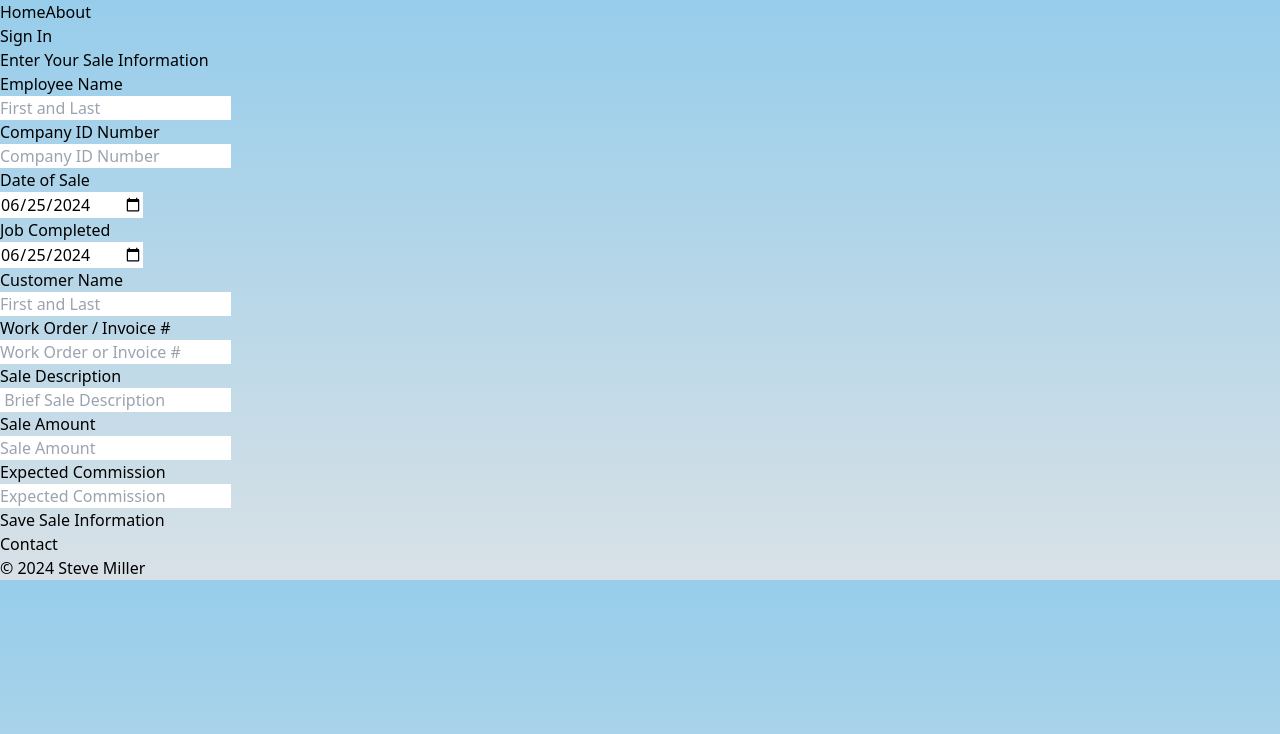
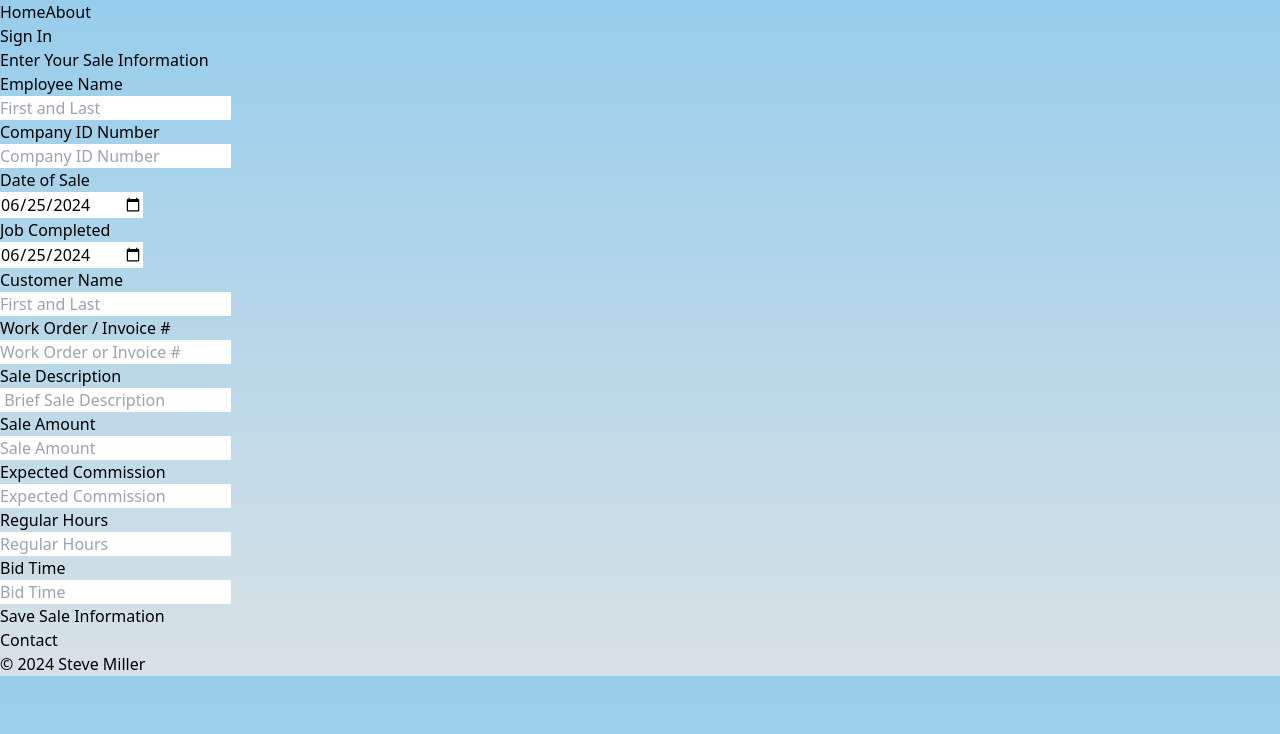
Before and after one commit to coding812/SpiffTracker, a React (Vite) app in the folder client/: page / in a window 1280 px wide. Shown: the top 734 px of the page. Built offline with nearby package versions, Linux system fonts and the light colour scheme.

Commit message:
added bid time and regular time to form, and admin panel as well as date to admin panel

```diff
--- a/client/src/components/AdminPanel.jsx
+++ b/client/src/components/AdminPanel.jsx
@@ -153,6 +153,9 @@ const AdminPanel = () => {
             <thead>
               <tr className="border-b hover:bg-muted/50 data-[state=selected]:bg-muted">
                 <th className="h-14 px-4 text-left font-medium text-muted-foreground">
+                  Date of Sale
+                </th>
+                <th className="h-14 px-4 text-left font-medium text-muted-foreground">
                   Employee Name
                 </th>
                 <th className="h-14 px-4 text-left font-medium text-muted-foreground">
@@ -167,6 +170,12 @@ const AdminPanel = () => {
                 <th className="h-14 px-4 text-left font-medium text-muted-foreground">
                   Commission
                 </th>
+                <th className="h-14 px-4 text-left font-medium text-muted-foreground">
+                  Regular Hours
+                </th>
+                <th className="h-14 px-4 text-left font-medium text-muted-foreground">
+                  Bid Hours
+                </th>
               </tr>
             </thead>
 
--- a/client/src/components/Record.jsx
+++ b/client/src/components/Record.jsx
@@ -51,6 +51,8 @@ export default function Record() {
     saleDescription: "",
     saleAmount: "",
     expectedCommission: "",
+    regularHours: "",
+    bidTime: ""
   });
   const [isNew, setIsNew] = useState(true);
   const params = useParams();
@@ -124,7 +126,9 @@ export default function Record() {
         workOrder: "",
         saleDescription: "",
         saleAmount: "",
-        expectedCommission: ""
+        expectedCommission: "",
+        regularHours: "",
+        bidTime: ""
       });
       if (loggedIn) {
         navigate("/admin");
@@ -156,7 +160,7 @@ export default function Record() {
           }
           <form
             onSubmit={onSubmit}
-            className="flex flex-col p-6 border rounded-lg overflow-hidden  w-full sm:w-3/4 md:w-1/2 lg:w-1/4 items-center justify-center  bg-white bg-opacity-25 backdrop-blur-lg drop-shadow-lg "
+            className="flex flex-col p-8 border rounded-lg overflow-hidden  w-full sm:w-3/4 md:w-1/2 lg:w-1/4 items-center justify-center  bg-white bg-opacity-25 backdrop-blur-lg drop-shadow-lg "
           >
             <div className="flex w-full grid-cols-1 gap-x-8 gap-y-10 pb-2  justify-center items-center ">
               <div className="flex-col w-full grid-cols-1 gap-x-4 gap-y-6  ">
@@ -395,6 +399,66 @@ export default function Record() {
                     </div>
                   </div>
                 </motion.div>
+                {/* REGULAR HOURS*/}
+                <motion.div variants={item}>
+                  <div className="sm:col-span-4">
+                    <label
+                      htmlFor="regularHours"
+                      className="block text-sm font-medium leading-6 text-slate-900"
+                    >
+                      Regular Hours
+                    </label>
+                    <div className="mt-2">
+                      <div className="flex rounded-md shadow-sm ring-1 ring-inset ring-slate-300 focus-within:ring-2 focus-within:ring-inset focus-within:ring-indigo-400 sm:max-w-md">
+                        <input
+                          type="text"
+                          name="regularHours"
+                          id="regularHours"
+                          required
+                          className="block w-full rounded-md border-0 py-1.5 pl-1 text-gray-900 shadow-sm ring-1 ring-inset ring-gray-300 placeholder:text-gray-400 focus:ring-2 focus:ring-inset focus:ring-indigo-600 sm:text-sm sm:leading-6"
+                          placeholder="Regular Hours"
+                          value={form.regularHours}
+                          onChange={(e) => {
+                            const value = e.target.value;
+                            if (!isNaN(value)) {
+                              updateForm({ regularHours: value });
+                            }
+                          }}
+                        />
+                      </div>
+                    </div>
+                  </div>
+                </motion.div>
+                {/* BID TIME */}
+                <motion.div variants={item}>
+                  <div className="sm:col-span-4">
+                    <label
+                      htmlFor="bidTime"
+                      className="block text-sm font-medium leading-6 text-slate-900"
+                    >
+                      Bid Time
+                    </label>
+                    <div className="mt-2">
+                      <div className="flex rounded-md shadow-sm ring-1 ring-inset ring-slate-300 focus-within:ring-2 focus-within:ring-inset focus-within:ring-indigo-400 sm:max-w-md">
+                        <input
+                          type="text"
+                          name="bidTime"
+                          id="bidTime"
+                          required
+                          className="block w-full rounded-md border-0 py-1.5 pl-1 text-gray-900 shadow-sm ring-1 ring-inset ring-gray-300 placeholder:text-gray-400 focus:ring-2 focus:ring-inset focus:ring-indigo-600 sm:text-sm sm:leading-6"
+                          placeholder="Bid Time"
+                          value={form.bidTime}
+                          onChange={(e) => {
+                            const value = e.target.value;
+                            if (!isNaN(value)) {
+                              updateForm({ bidTime: value });
+                            }
+                          }}
+                        />
+                      </div>
+                    </div>
+                  </div>
+                </motion.div>
               </div>
             </div>
             {/* SUBMIT BUTTON */}
--- a/client/src/components/RecordList.jsx
+++ b/client/src/components/RecordList.jsx
@@ -82,6 +82,21 @@ const Record = ({ record, updateRecord, deleteRecord }) => {
           <input
             className="bg-background border border-muted/50 rounded-md px-2 h-9"
             type="text"
+            name="jobCompleted"
+            value={editedRecord.jobCompleted}
+            onChange={handleInputChange}
+          />
+        ) : (
+          record.jobCompleted
+        )}
+      </motion.td>
+      <motion.td
+      variants={item}
+      className="px-4 py-4 align-middle text-sm font-medium text-muted-foreground">
+        {isEditing ? (
+          <input
+            className="bg-background border border-muted/50 rounded-md px-2 h-9"
+            type="text"
             name="employeeName"
             value={editedRecord.employeeName}
             onChange={handleInputChange}
@@ -153,6 +168,36 @@ const Record = ({ record, updateRecord, deleteRecord }) => {
       <motion.td
       variants={item}
       className="px-4 py-4 align-middle text-sm font-medium text-muted-foreground">
+        {isEditing ? (
+          <input
+            className="bg-background border border-muted/50 rounded-md px-3 h-9"
+            type="text"
+            name="regularHours"
+            value={editedRecord.regularHours}
+            onChange={handleInputChange}
+          />
+        ) : (
+          record.regularHours
+        )}
+      </motion.td>
+      <motion.td
+      variants={item}
+      className="px-4 py-4 align-middle text-sm font-medium text-muted-foreground">
+        {isEditing ? (
+          <input
+            className="bg-background border border-muted/50 rounded-md px-3 h-9"
+            type="text"
+            name="bidTime"
+            value={editedRecord.bidTime}
+            onChange={handleInputChange}
+          />
+        ) : (
+          record.bidTime
+        )}
+      </motion.td>
+      <motion.td
+      variants={item}
+      className="px-4 py-4 align-middle text-sm font-medium text-muted-foreground">
         <div className="flex space-x-2">
           {isEditing ? (
             <>
```
Also changed, not shown: 7 other files (tests, documents, lock files or other folders).
